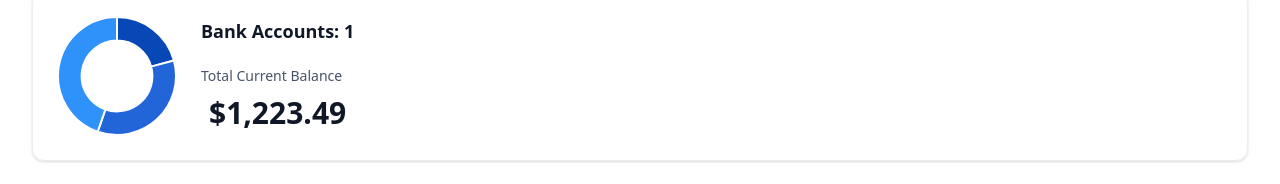
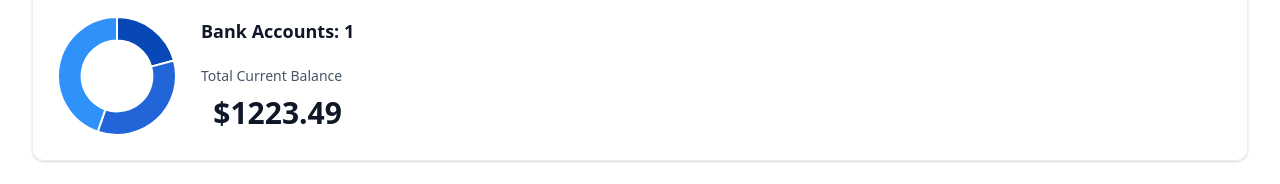
Before and after one commit to Bernard065/BankEase, a Next.js app: page / in a window 1280 px wide. Shown: the part 179-363 px from the top of the page. Built offline with nearby package versions, Linux system fonts and the light colour scheme.

Commit message:
implementing React CountUp to animate the total current balance

```diff
--- /dev/null
+++ b/src/components/ui/AmountAnimate.tsx
@@ -0,0 +1,17 @@
+'use client'
+
+import React from 'react'
+import CountUp from 'react-countup'
+
+const AmountAnimate = ({ amount }: { amount: number }) => {
+  return <CountUp
+    end={amount}
+    duration={2.75}
+    separator=''
+    decimal='.'
+    decimals={2}
+    prefix='$'
+/>
+}
+
+export default AmountAnimate
--- a/src/components/ui/TotalBalance.tsx
+++ b/src/components/ui/TotalBalance.tsx
@@ -1,6 +1,7 @@
-import { formatAmount } from '@/lib/utils'
+// import { formatAmount } from '@/lib/utils'
 import React from 'react'
 import DoughnutChart from './DoughnutChart'
+import AmountAnimate from './AmountAnimate'
 
 const TotalBalance = ({
     accounts = [], totalBankAccounts, totalCurrentBalance
@@ -22,7 +23,8 @@ const TotalBalance = ({
                 </p>
 
                 <p className='total-balance-amount flex-center gap-2'>
-                    {formatAmount(totalCurrentBalance)}
+                    {/* {formatAmount(totalCurrentBalance)} */}
+                    <AmountAnimate amount={totalCurrentBalance} />
                 </p>
             </div>
         </div>
```
